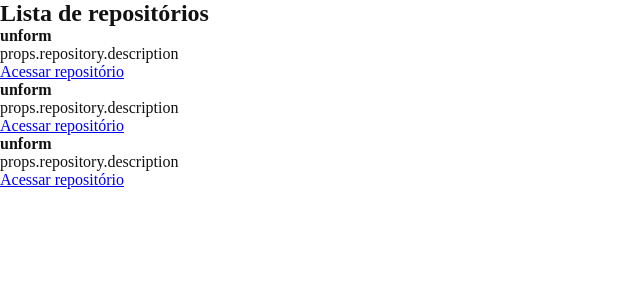
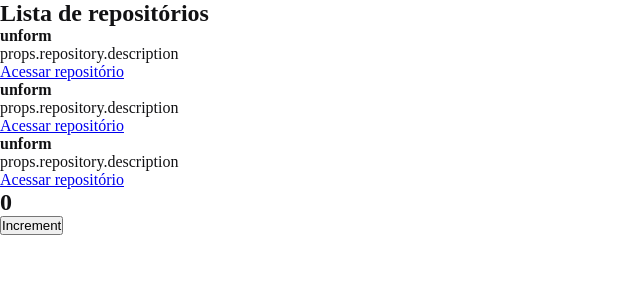
Before and after one commit to fjmeskta/01-githubexplorer, a React app: page / in a window 1280 px wide. Shown: the top 300 px of the page, without its empty margins (0-640 px from the left). Built offline with nearby package versions, Linux system fonts and the light colour scheme; the HTML template or start-up script is replaced by a standard one.

Commit message:
Estado do Componente

```diff
--- a/src/App.jsx
+++ b/src/App.jsx
@@ -1,5 +1,11 @@
+import { Counter } from './components/Counter';
 import { RepositoryList } from './components/RepositoryList';
 import './styles/global.scss';
 export function App() {
-  return <RepositoryList />
+  return (
+    <>
+      <RepositoryList />
+      <Counter />
+    </>
+  );
 }
--- /dev/null
+++ b/src/components/Counter.jsx
@@ -0,0 +1,14 @@
+import { useState } from "react";
+
+export function Counter() {
+  const [counter, setCounter] = useState(0);
+  function increment() {
+    setCounter(counter + 1);
+  }
+  return (
+    <div>
+      <h2>{counter}</h2>
+      <button type="button" onClick={increment}>Increment</button>
+    </div>
+  );
+}
```
